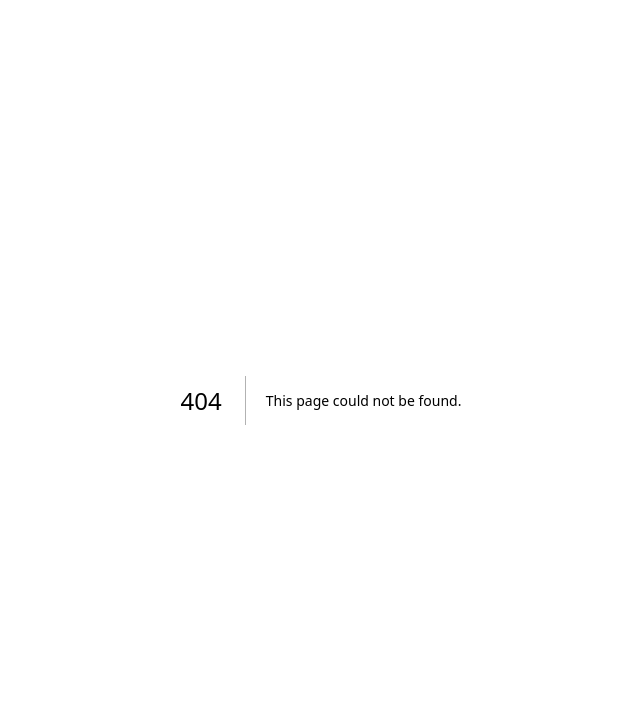
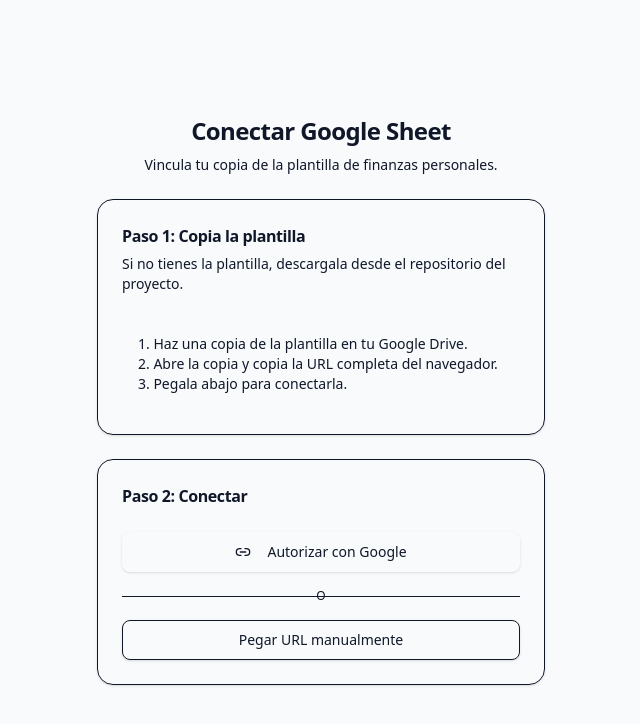
Before and after one commit to DavidColillaMartinez/AppFinanciera, a Next.js app: page /onboarding in a window 1280 px wide. Before the commit this address had no page. Shown: the top 724 px of the page, without its empty margins (319-959 px from the left). Built offline with nearby package versions, Linux system fonts and the light colour scheme; no server answers.

Commit message:
feat(auth): add Google OAuth flow and sheet connection

```diff
--- /dev/null
+++ b/src/app/auth/callback/page.tsx
@@ -0,0 +1,23 @@
+"use client";
+
+import { useEffect } from "react";
+import { useRouter } from "next/navigation";
+import { getAccessTokenFromUrl, clearHash } from "@/lib/google/auth";
+
+export default function AuthCallbackPage() {
+  const router = useRouter();
+
+  useEffect(() => {
+    const token = getAccessTokenFromUrl();
+    if (token) {
+      sessionStorage.setItem("google_access_token", token);
+      clearHash();
+      router.replace("/onboarding?connected=true");
+    } else {
+      clearHash();
+      router.replace("/onboarding?error=auth_failed");
+    }
+  }, [router]);
+
+  return null;
+}
--- /dev/null
+++ b/src/app/onboarding/page.tsx
@@ -0,0 +1,202 @@
+"use client";
+
+import { useState } from "react";
+import {
+  Card,
+  CardContent,
+  CardHeader,
+  CardTitle,
+  CardDescription,
+} from "@/components/ui/card";
+import { Button } from "@/components/ui/button";
+import { Input } from "@/components/ui/input";
+import { Label } from "@/components/ui/label";
+import { getGoogleAuthUrl, isGoogleAuthConfigured } from "@/lib/google/auth";
+import { parseSheetId, buildSpreadsheetUrl } from "@/lib/google/types";
+import { AlertCircle, CheckCircle2, Link2 } from "lucide-react";
+
+type ConnectionStep = "start" | "paste" | "connected" | "error";
+
+export default function OnboardingPage() {
+  const [step, setStep] = useState<ConnectionStep>("start");
+  const [sheetUrl, setSheetUrl] = useState("");
+  const [sheetId, setSheetId] = useState<string | null>(null);
+  const [error, setError] = useState<string | null>(null);
+
+  const canUseGoogleOAuth = isGoogleAuthConfigured();
+
+  function handlePasteNext() {
+    const parsed = parseSheetId(sheetUrl);
+    if (!parsed) {
+      setError(
+        "URL o ID de Google Sheets no valido. Asegurate de copiar la URL completa o el ID.",
+      );
+      return;
+    }
+    setSheetId(parsed);
+    setError(null);
+  }
+
+  function handleGoogleAuth() {
+    const url = getGoogleAuthUrl();
+    window.location.href = url;
+  }
+
+  function handleManualConnect() {
+    setStep("paste");
+  }
+
+  return (
+    <div className="flex min-h-dvh items-center justify-center px-4 py-12">
+      <div className="w-full max-w-md space-y-6">
+        <div className="text-center space-y-2">
+          <h1 className="text-2xl font-bold tracking-tight">
+            Conectar Google Sheet
+          </h1>
+          <p className="text-sm text-muted-foreground">
+            Vincula tu copia de la plantilla de finanzas personales.
+          </p>
+        </div>
+
+        <Card>
+          <CardHeader>
+            <CardTitle className="text-base">
+              Paso 1: Copia la plantilla
+            </CardTitle>
+            <CardDescription>
+              Si no tienes la plantilla, descargala desde el repositorio del
+              proyecto.
+            </CardDescription>
+          </CardHeader>
+          <CardContent className="space-y-4">
+            <div className="rounded-lg bg-muted p-4 text-sm text-muted-foreground">
+              <p>1. Haz una copia de la plantilla en tu Google Drive.</p>
+              <p>2. Abre la copia y copia la URL completa del navegador.</p>
+              <p>3. Pegala abajo para conectarla.</p>
+            </div>
+          </CardContent>
+        </Card>
+
+        {step === "start" && (
+          <Card>
+            <CardHeader>
+              <CardTitle className="text-base">Paso 2: Conectar</CardTitle>
+            </CardHeader>
+            <CardContent className="space-y-4">
+              {canUseGoogleOAuth ? (
+                <Button onClick={handleGoogleAuth} className="w-full">
+                  <Link2 className="h-4 w-4 mr-2" />
+                  Autorizar con Google
+                </Button>
+              ) : (
+                <div className="rounded-lg border border-yellow-200 bg-yellow-50 p-4 text-sm">
+                  <p className="font-medium text-yellow-800">
+                    Configuracion pendiente
+                  </p>
+                  <p className="mt-1 text-yellow-700">
+                    Añade NEXT_PUBLIC_GOOGLE_CLIENT_ID en tu archivo .env.local
+                    para habilitar el acceso con Google.
+                  </p>
+                </div>
+              )}
+
+              <div className="relative">
+                <div className="absolute inset-0 flex items-center">
+                  <div className="w-full border-t border-border" />
+                </div>
+                <div className="relative flex justify-center text-xs uppercase">
+                  <span className="bg-background px-2 text-muted-foreground">
+                    o
+                  </span>
+                </div>
+              </div>
+
+              <Button
+                onClick={handleManualConnect}
+                variant="outline"
+                className="w-full"
+              >
+                Pegar URL manualmente
+              </Button>
+            </CardContent>
+          </Card>
+        )}
+
+        {step === "paste" && (
+          <Card>
+            <CardHeader>
+              <CardTitle className="text-base">
+                Pegar URL de Google Sheet
+              </CardTitle>
+            </CardHeader>
+            <CardContent className="space-y-4">
+              <div className="space-y-2">
+                <Label htmlFor="sheet-url">URL o ID de la hoja</Label>
+                <Input
+                  id="sheet-url"
+                  placeholder="https://docs.google.com/spreadsheets/d/..."
+                  value={sheetUrl}
+                  onChange={(e) => {
+                    setSheetUrl(e.target.value);
+                    setError(null);
+                  }}
+                />
+                {error && (
+                  <div className="flex items-center gap-2 text-sm text-destructive">
+                    <AlertCircle className="h-4 w-4" />
+                    <span>{error}</span>
+                  </div>
+                )}
+              </div>
+
+              <div className="flex gap-3">
+                <Button onClick={handlePasteNext} className="flex-1">
+                  Continuar
+                </Button>
+                <Button onClick={() => setStep("start")} variant="outline">
+                  Atras
+                </Button>
+              </div>
+            </CardContent>
+          </Card>
+        )}
+
+        {step === "connected" && sheetId && (
+          <Card>
+            <CardHeader>
+              <CardTitle className="text-base flex items-center gap-2">
+                <CheckCircle2 className="h-5 w-5 text-green-600" />
+                Conectado
+              </CardTitle>
+            </CardHeader>
+            <CardContent className="space-y-4">
+              <p className="text-sm text-muted-foreground">
+                Tu Google Sheet esta conectada.
+              </p>
+              <Button asChild variant="outline" className="w-full">
+                <a
+                  href={buildSpreadsheetUrl(sheetId)}
+                  target="_blank"
+                  rel="noopener noreferrer"
+                >
+                  Abrir hoja
+                </a>
+              </Button>
+              <Button className="w-full">Ir al dashboard</Button>
+            </CardContent>
+          </Card>
+        )}
+
+        {!canUseGoogleOAuth && (
+          <div className="rounded-lg border border-border p-4 text-sm text-muted-foreground">
+            <p className="font-medium text-foreground">Nota sobre seguridad</p>
+            <p className="mt-1">
+              Tu informacion nunca sale de tu cuenta de Google. La app solo
+              tiene permisos de lectura y escritura en la hoja que conectes.
+            </p>
+          </div>
+        )}
+      </div>
+    </div>
+  );
+}
--- /dev/null
+++ b/src/lib/google/auth.ts
@@ -0,0 +1,48 @@
+const GOOGLE_CLIENT_ID = process.env.NEXT_PUBLIC_GOOGLE_CLIENT_ID ?? "";
+const GOOGLE_REDIRECT_URI =
+  typeof window !== "undefined"
+    ? `${window.location.origin}/auth/callback`
+    : "";
+
+export const GOOGLE_SCOPES = [
+  "https://www.googleapis.com/auth/spreadsheets.readwrite",
+  "https://www.googleapis.com/auth/userinfo.email",
+  "https://www.googleapis.com/auth/userinfo.profile",
+].join(" ");
+
+export function getGoogleAuthUrl(): string {
+  const params = new URLSearchParams({
+    client_id: GOOGLE_CLIENT_ID,
+    redirect_uri: GOOGLE_REDIRECT_URI,
+    response_type: "token",
+    scope: GOOGLE_SCOPES,
+    include_granted_scopes: "true",
+    state: "sheet_connection",
+  });
+
+  return `https://accounts.google.com/o/oauth2/v2/auth?${params.toString()}`;
+}
+
+export function getAccessTokenFromUrl(): string | null {
+  if (typeof window === "undefined") return null;
+
+  const hash = window.location.hash.substring(1);
+  const params = new URLSearchParams(hash);
+  return params.get("access_token");
+}
+
+export function clearHash(): void {
+  if (typeof window !== "undefined" && window.location.hash) {
+    window.history.replaceState(
+      null,
+      "",
+      window.location.pathname + window.location.search,
+    );
+  }
+}
+
+export function isGoogleAuthConfigured(): boolean {
+  return GOOGLE_CLIENT_ID.length > 0;
+}
+
+export { GOOGLE_CLIENT_ID, GOOGLE_REDIRECT_URI };
--- /dev/null
+++ b/src/lib/google/index.ts
@@ -0,0 +1,2 @@
+export * from "./types";
+export * from "./auth";
--- /dev/null
+++ b/src/lib/google/types.ts
@@ -0,0 +1,41 @@
+export interface GoogleTokens {
+  access_token: string;
+  expires_in: number;
+  refresh_token?: string;
+  scope: string;
+  token_type: string;
+}
+
+export interface GoogleUser {
+  id: string;
+  email: string;
+  name: string;
+  picture?: string;
+}
+
+export interface SheetConnection {
+  sheetId: string;
+  spreadsheetUrl: string;
+  title: string;
+  connected: boolean;
+}
+
+export function parseSheetId(input: string): string | null {
+  const trimmed = input.trim();
+
+  const urlPattern = /docs\.google\.com\/spreadsheets\/d\/([a-zA-Z0-9-_]+)/;
+  const match = trimmed.match(urlPattern);
+  if (match) return match[1];
+
+  if (/^[a-zA-Z0-9-_]{20,}$/.test(trimmed)) return trimmed;
+
+  return null;
+}
+
+export function buildSpreadsheetUrl(sheetId: string): string {
+  return `https://docs.google.com/spreadsheets/d/${sheetId}`;
+}
+
+export function isValidSheetId(sheetId: string): boolean {
+  return /^[a-zA-Z0-9-_]{20,}$/.test(sheetId);
+}
```
